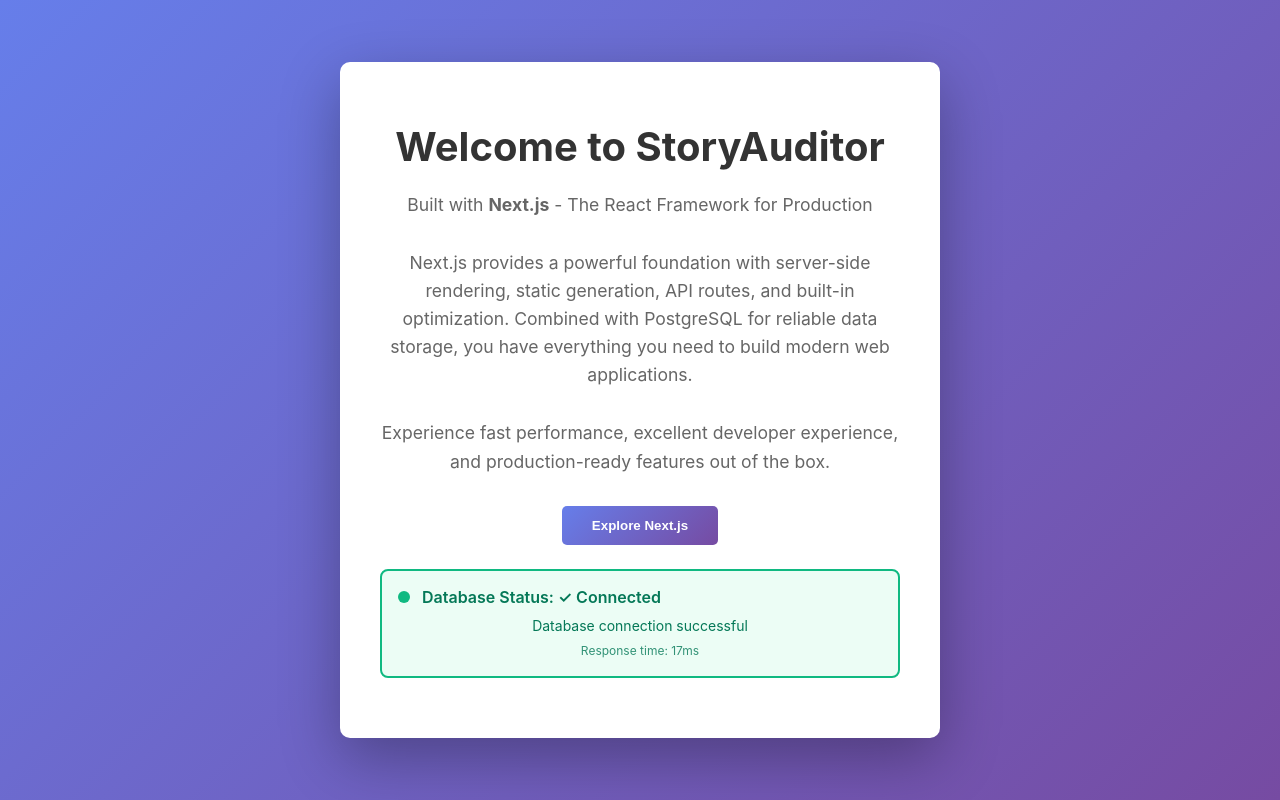
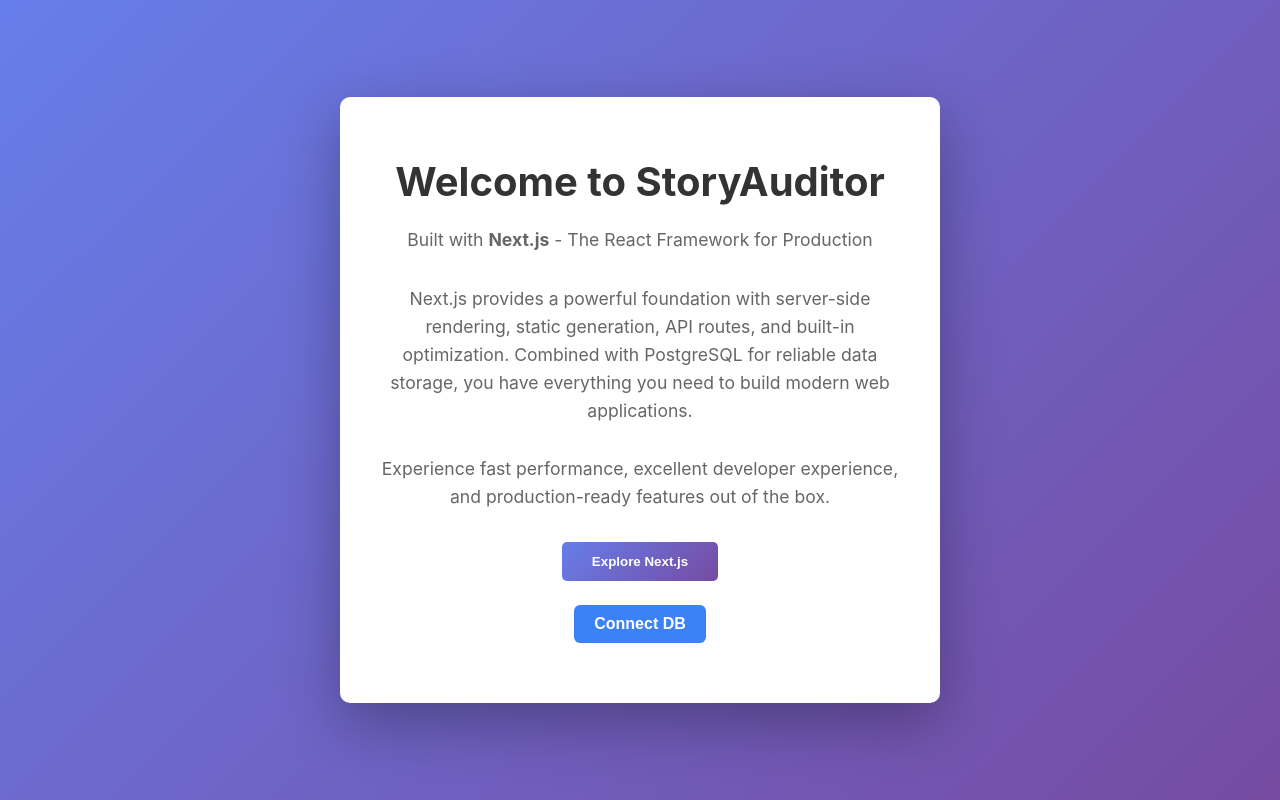
Before and after one commit to dave-norris/StoryAuditor, a Next.js app: page / in a window 1280 px wide. Built offline with nearby package versions, Linux system fonts and the light colour scheme; no server answers; the database is empty.

Commit message:
added db chk button

```diff
--- a/app/components/DatabaseStatus.tsx
+++ b/app/components/DatabaseStatus.tsx
@@ -1,20 +1,28 @@
+'use client';
+
 /**
  * Database Status Component
  *
- * Server component that displays the current database connection status
- * on the main page.
+ * Client component that displays database connection status.
+ * Only connects when the "Connect DB" button is clicked.
  */
 
-import { checkDatabaseHealth, getDatabaseStatus } from '@/lib/db';
+import { useState } from 'react';
 
 interface StatusIndicatorProps {
-  status: 'healthy' | 'unhealthy' | 'timeout';
+  status: 'idle' | 'healthy' | 'unhealthy' | 'loading';
   message: string;
   responseTime: number;
 }
 
 function StatusIndicator({ status, message, responseTime }: StatusIndicatorProps) {
   const statusConfig = {
+    idle: {
+      color: '#6b7280',
+      bgColor: '#f3f4f6',
+      label: '○ Not Connected',
+      textColor: '#374151',
+    },
     healthy: {
       color: '#10b981',
       bgColor: '#ecfdf5',
@@ -27,10 +35,10 @@
       label: '✗ Disconnected',
       textColor: '#991b1b',
     },
-    timeout: {
+    loading: {
       color: '#f59e0b',
       bgColor: '#fffbeb',
-      label: '⚠ Timeout',
+      label: '⟳ Connecting...',
       textColor: '#92400e',
     },
   };
@@ -98,25 +106,58 @@
   );
 }
 
-export async function DatabaseStatus() {
-  try {
-    const healthResult = await checkDatabaseHealth();
-    const dbStatus = await getDatabaseStatus();
+export function DatabaseStatus() {
+  const [status, setStatus] = useState<'idle' | 'healthy' | 'unhealthy' | 'loading'>('idle');
+  const [message, setMessage] = useState('Click "Connect DB" to check database connection');
+  const [responseTime, setResponseTime] = useState(0);
 
-    return (
-      <StatusIndicator
-        status={healthResult.status}
-        message={healthResult.message}
-        responseTime={healthResult.responseTime}
-      />
-    );
-  } catch (error) {
-    return (
-      <StatusIndicator
-        status="unhealthy"
-        message="Unable to check database status"
-        responseTime={0}
-      />
-    );
-  }
+  const handleConnect = async () => {
+    setStatus('loading');
+    setMessage('Checking database connection...');
+    setResponseTime(0);
+
+    try {
+      const response = await fetch('/api/health');
+      const data = await response.json();
+
+      setStatus(data.status === 'healthy' ? 'healthy' : 'unhealthy');
+      setMessage(data.message);
+      setResponseTime(data.responseTime);
+    } catch (error) {
+      setStatus('unhealthy');
+      setMessage(error instanceof Error ? error.message : 'Failed to connect');
+      setResponseTime(0);
+    }
+  };
+
+  return (
+    <div>
+      <button
+        onClick={handleConnect}
+        disabled={status === 'loading'}
+        style={{
+          marginTop: '24px',
+          padding: '10px 20px',
+          fontSize: '16px',
+          fontWeight: '600',
+          backgroundColor: status === 'loading' ? '#d1d5db' : '#3b82f6',
+          color: 'white',
+          border: 'none',
+          borderRadius: '6px',
+          cursor: status === 'loading' ? 'not-allowed' : 'pointer',
+          opacity: status === 'loading' ? 0.6 : 1,
+        }}
+      >
+        {status === 'loading' ? 'Connecting...' : 'Connect DB'}
+      </button>
+
+      {status !== 'idle' && (
+        <StatusIndicator
+          status={status}
+          message={message}
+          responseTime={responseTime}
+        />
+      )}
+    </div>
+  );
 }
--- a/app/page.tsx
+++ b/app/page.tsx
@@ -1,10 +1,6 @@
 import { DatabaseStatus } from './components/DatabaseStatus';
-import { initializeDatabase } from '@/lib/db';
 
-export default async function Home() {
-  // Initialize database on page load
-  await initializeDatabase();
-
+export default function Home() {
   return (
     <div className="container">
       <h1>Welcome to StoryAuditor</h1>
```
